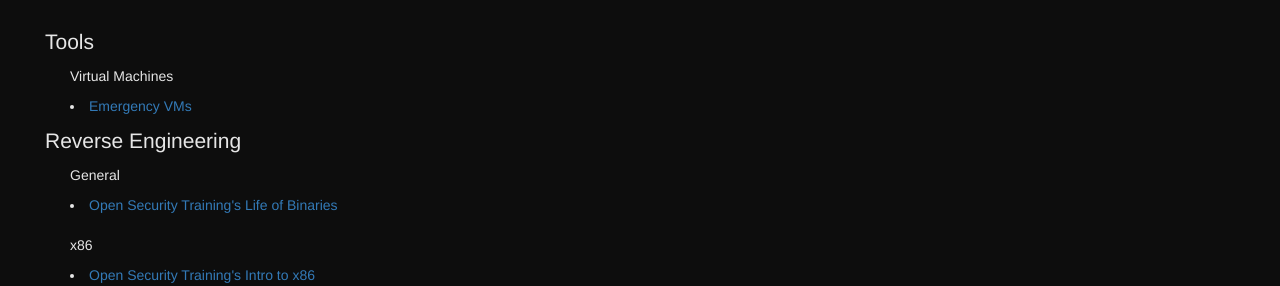
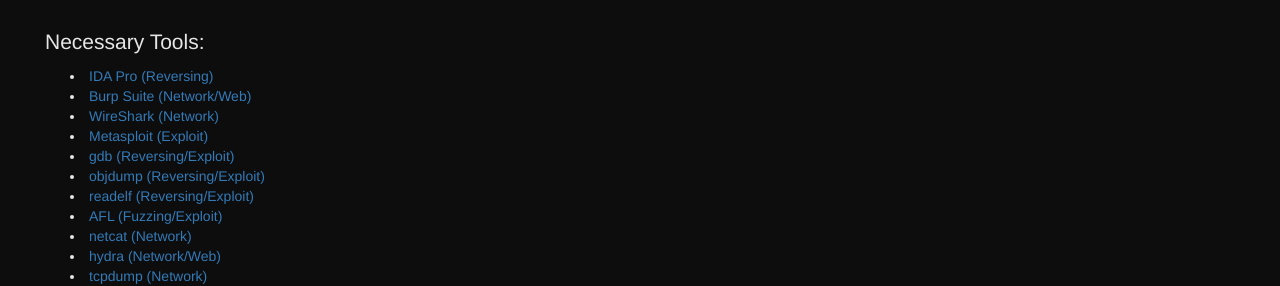
Before and after one commit to UO-Security-Club/website, a plain HTML site: page resources.html in a window 1280 px wide. Shown: the part 670-956 px from the top of the page. Drawn offline with Linux system fonts and the light colour scheme.

Commit message:
Added necessary tools list

```diff
--- a/resources.html
+++ b/resources.html
@@ -75,11 +75,40 @@
             <div class="row">
                 <div class="col-lg-12">
                     <h1 class="section-heading">Resources</h1>
-			<p class="lead section-lead">Tools</p>
-			<p>Virtual Machines</p>
+			<p class="lead section-lead">Necessary Tools:</p>
 			<li>
-				<a href="http://24.20.206.102:8888/">Emergency VMs</a>
+				<a href="https://www.hex-rays.com/products/ida/support/download_demo.shtml">IDA Pro (Reversing)</a>
 			</li>
+			<li>
+                                <a href="https://portswigger.net/burp/download.html">Burp Suite (Network/Web)</a>
+                        </li>
+			 <li>
+                                <a href="https://www.wireshark.org/">WireShark (Network)</a>
+                        </li>
+			 <li>
+                                <a href="https://www.metasploit.com/">Metasploit (Exploit)</a>
+                        </li>
+			 <li>
+                                <a href="https://www.gnu.org/software/gdb/">gdb (Reversing/Exploit)</a>
+                        </li>
+			 <li>
+                                <a href="https://sourceware.org/binutils/docs/binutils/objdump.html">objdump (Reversing/Exploit)</a>
+                        </li>
+			<li>
+                                <a href="https://sourceware.org/binutils/docs/binutils/readelf.html">readelf (Reversing/Exploit)</a>
+                        </li>
+                         <li>
+                                <a href="http://lcamtuf.coredump.cx/afl/">AFL (Fuzzing/Exploit)</a>
+                        </li>
+                         <li>
+                                <a href="http://linux.die.net/man/1/nc">netcat (Network)</a>
+                        </li>
+                         <li>
+                                <a href="http://tools.kali.org/password-attacks/hydra">hydra (Network/Web)</a>
+                        </li>
+                         <li>
+                                <a href="http://linux.die.net/man/8/tcpdump">tcpdump (Network)</a>
+                        </li>
 			<p class="lead section-lead">Reverse Engineering</p>
 			<p>General</p>
 			<li>
```
